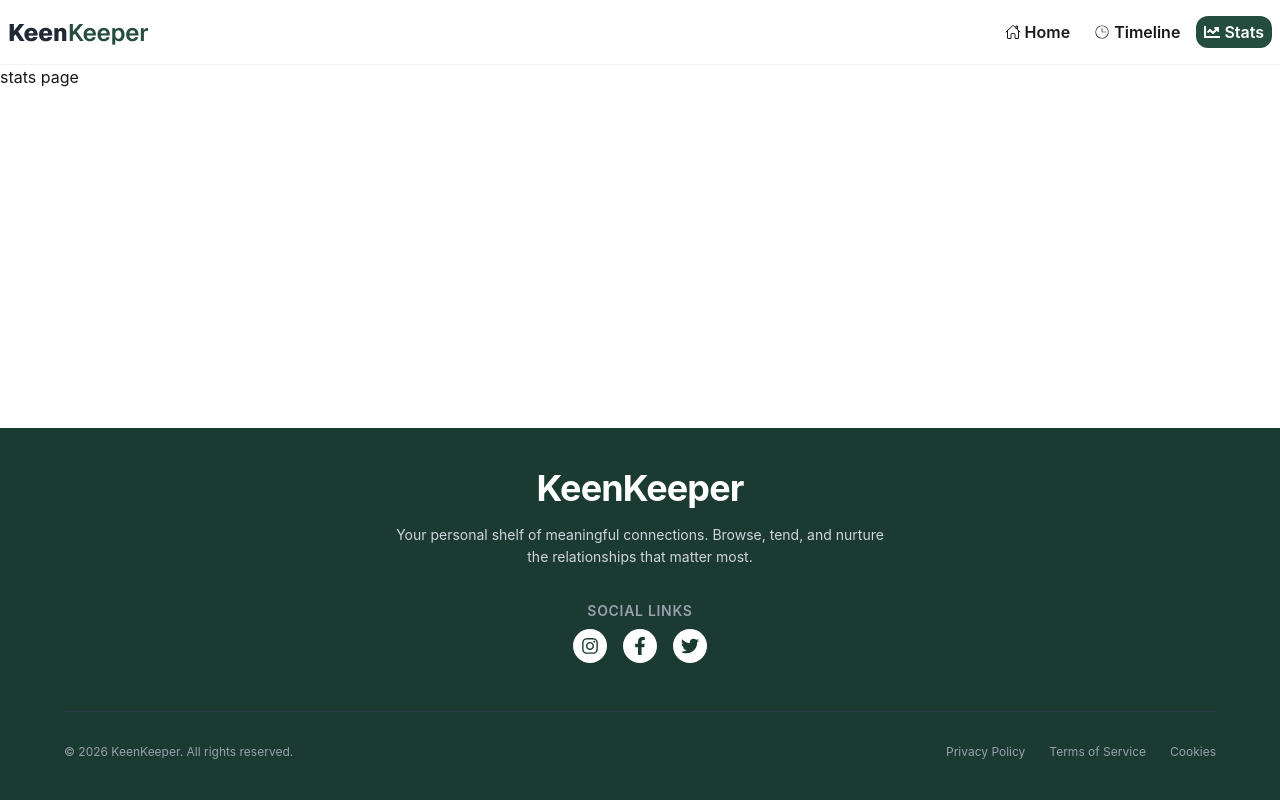
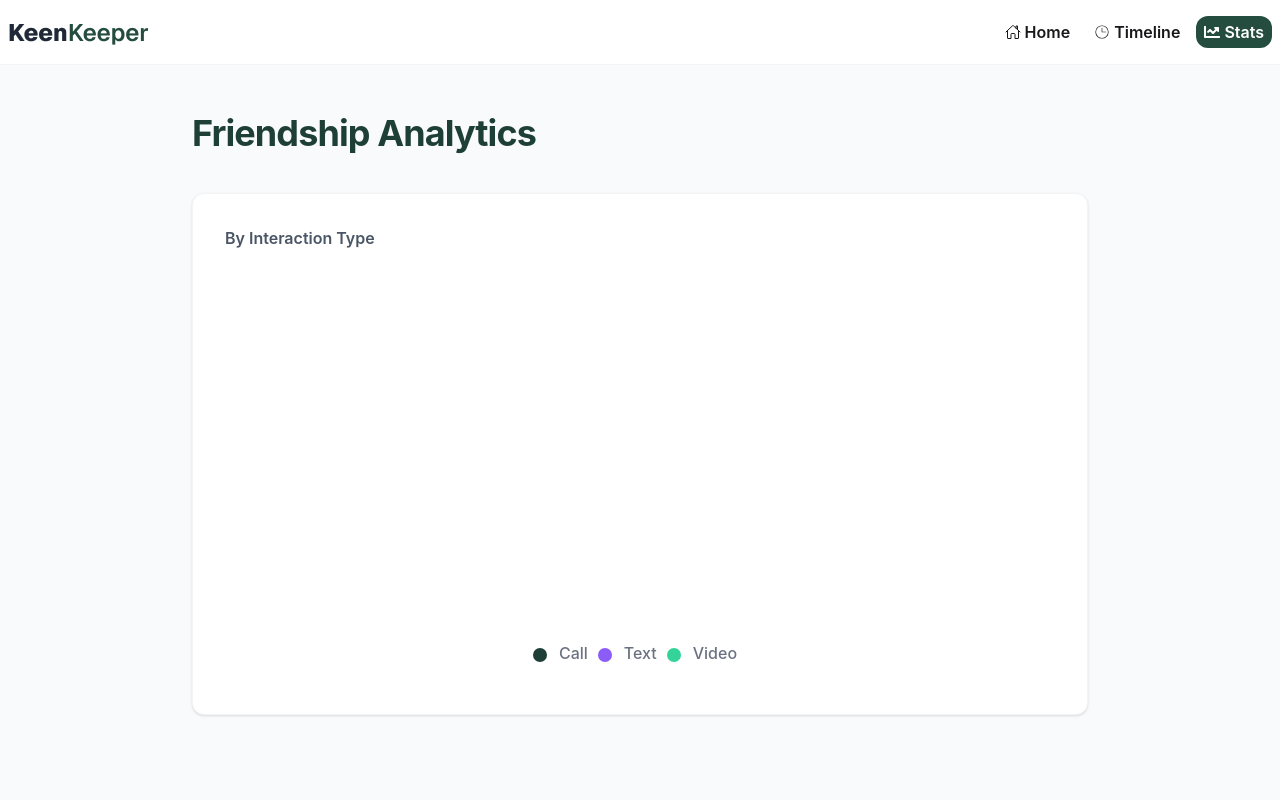
Before and after one commit to Tofazzal-13/Assignment_07, a React (Vite) app: page /stats in a window 1280 px wide. Shown: the top 800 px of the page. Built offline with nearby package versions, Linux system fonts and the light colour scheme.

Commit message:
stats page added

```diff
--- a/package.json
+++ b/package.json
@@ -18,6 +18,7 @@
     "react-router": "^7.14.2",
     "react-spinners": "^0.17.0",
     "react-toastify": "^11.1.0",
+    "recharts": "^3.8.1",
     "tailwindcss": "^4.2.4"
   },
   "devDependencies": {
--- a/src/pages/stats/Stats.jsx
+++ b/src/pages/stats/Stats.jsx
@@ -1,9 +1,71 @@
 import React from 'react';
+import { PieChart, Pie, Cell, ResponsiveContainer, Tooltip, Legend } from 'recharts';
+import { useTimeline } from '../../context/TimelineContext';
+
 
 const Stats = () => {
+    const { timelineData } = useTimeline();
+
+    const stats = {
+        Call: timelineData.filter(item => item.type === 'Call').length,
+        Text: timelineData.filter(item => item.type === 'Text').length,
+        Video: timelineData.filter(item => item.type === 'Video').length,
+    };
+
+
+    const data = [
+        { name: 'Text', value: stats.Text || 0 },
+        { name: 'Call', value: stats.Call || 0 },
+        { name: 'Video', value: stats.Video || 0 },
+    ];
+
+
+    const COLORS = ['#8B5CF6', '#1E3F35', '#34D399'];
+
     return (
-        <div>
-            <h1>stats page</h1>
+        <div className="bg-[#F8FAFC] min-h-screen py-12 px-4">
+            <div className="max-w-4xl mx-auto">
+                {/* Heading */}
+                <h1 className="text-4xl font-bold text-[#1E3F35] mb-10 tracking-tight">
+                    Friendship Analytics
+                </h1>
+
+                {/* Chart Container Card */}
+                <div className="bg-white border border-gray-100 rounded-xl p-8 shadow-sm">
+                    <h2 className="text-gray-600 font-semibold mb-8">By Interaction Type</h2>
+
+
+                    <div className="h-100 w-full min-w-0">
+                        <ResponsiveContainer width="100%" height="100%">
+                            <PieChart>
+                                <Pie
+                                    data={data}
+                                    cx="50%"
+                                    cy="50%"
+                                    innerRadius={80}
+                                    outerRadius={120}
+                                    paddingAngle={5}
+                                    dataKey="value"
+                                    stroke="none"
+                                >
+                                    {data.map((entry, index) => (
+                                        <Cell key={`cell-${index}`} fill={COLORS[index % COLORS.length]} />
+                                    ))}
+                                </Pie>
+                                <Tooltip
+                                    contentStyle={{ borderRadius: '10px', border: 'none', boxShadow: '0 4px 6px -1px rgb(0 0 0 / 0.1)' }}
+                                />
+                                <Legend
+                                    verticalAlign="bottom"
+                                    height={36}
+                                    iconType="circle"
+                                    formatter={(value) => <span className="text-gray-500 font-medium ml-2">{value}</span>}
+                                />
+                            </PieChart>
+                        </ResponsiveContainer>
+                    </div>
+                </div>
+            </div>
         </div>
     );
 };
--- a/src/pages/timeline/TimeLine.jsx
+++ b/src/pages/timeline/TimeLine.jsx
@@ -41,7 +41,7 @@ const Timeline = () => {
                         <option value="Call">Calls Only</option>
                         <option value="Text">Texts Only</option>
                         <option value="Video">Videos Only</option>
-                        <option value="Meetup">Meetups Only</option>
+
                     </select>
                 </div>
 
```
Also changed, not shown: 1 other file (tests, documents, lock files or other folders).
